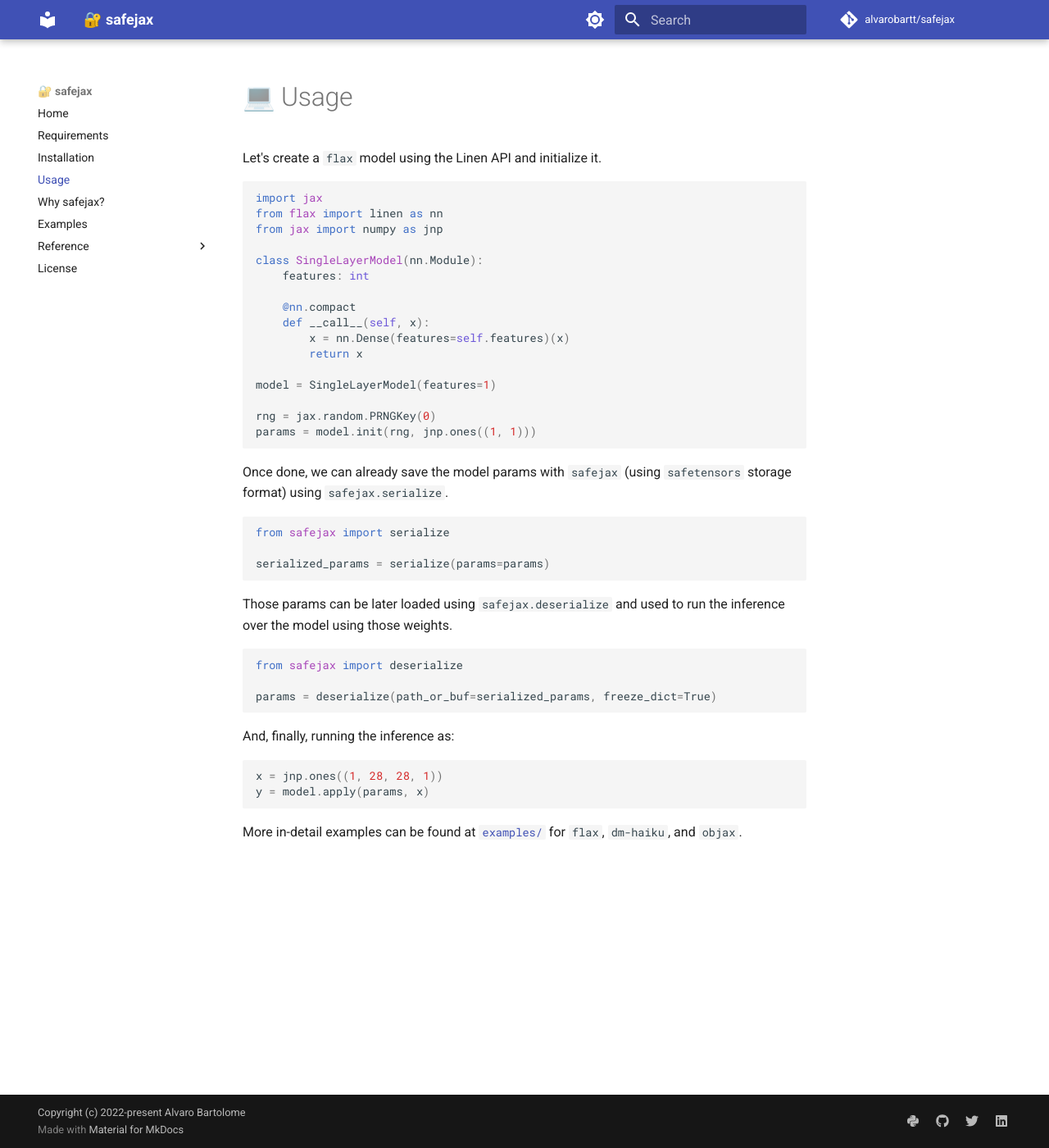
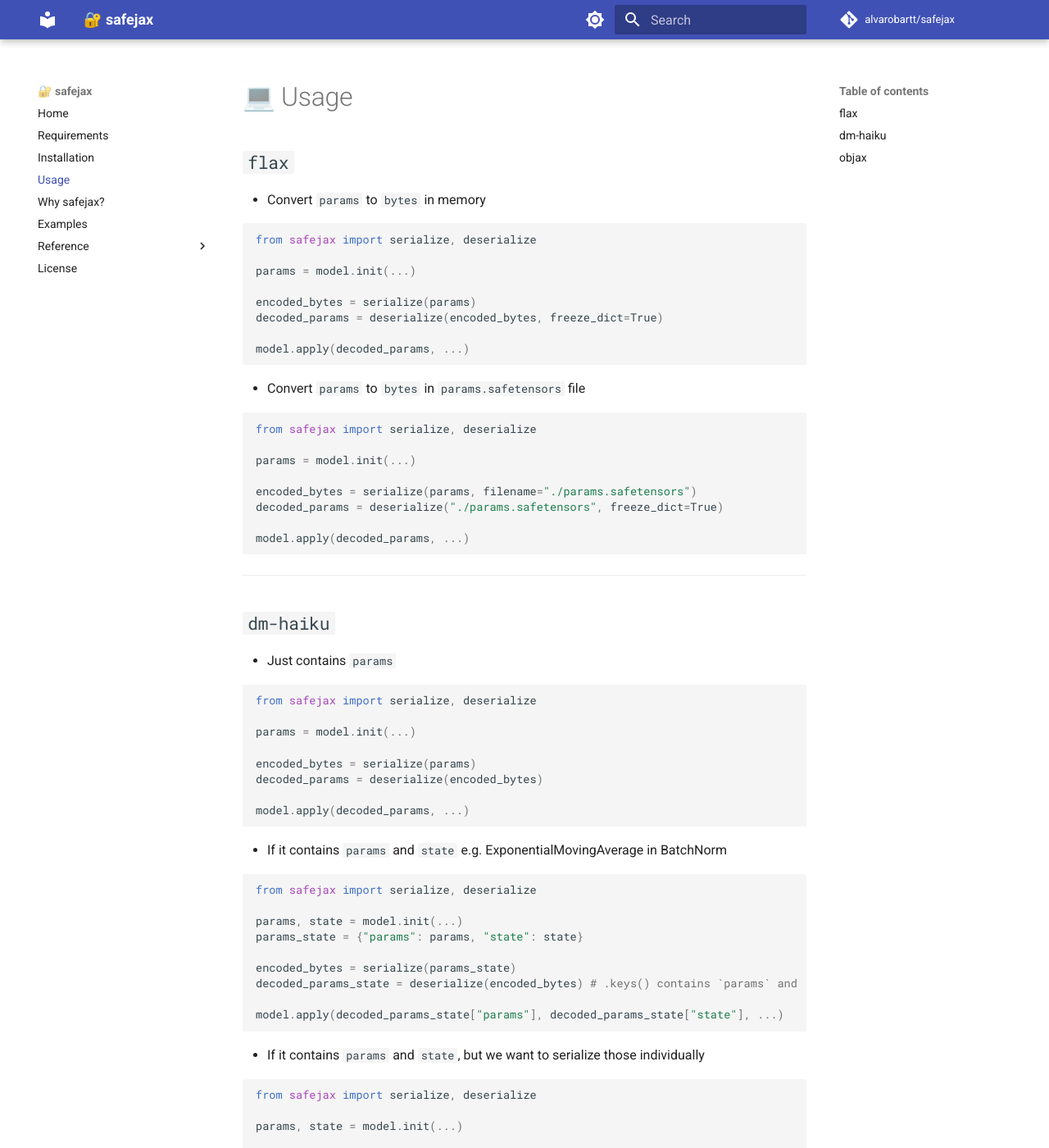
Before and after one commit to alvarobartt/safejax, an MkDocs documentation site: the page built from docs/usage.md, in a window 1280 px wide and 1400 px high. Shown: the whole window at 82% size. Built offline with MkDocs 1.6.1 and Material for MkDocs 9.7.7, drawn with Linux system fonts in a browser that asks for light colours; comment, search, counter and statistics services are not loaded; some of the changed text lies outside the part shown.

Commit message:
📝 Update `docs/usage.md`

````diff
--- a/docs/usage.md
+++ b/docs/usage.md
@@ -1,49 +1,120 @@
 # 💻 Usage
 
-Let's create a `flax` model using the Linen API and initialize it.
+## `flax`
 
-```python
-import jax
-from flax import linen as nn
-from jax import numpy as jnp
+* Convert `params` to `bytes` in memory
 
-class SingleLayerModel(nn.Module):
-    features: int
+  ```python
+  from safejax import serialize, deserialize
 
-    @nn.compact
-    def __call__(self, x):
-        x = nn.Dense(features=self.features)(x)
-        return x
+  params = model.init(...)
 
-model = SingleLayerModel(features=1)
+  encoded_bytes = serialize(params)
+  decoded_params = deserialize(encoded_bytes, freeze_dict=True)
 
-rng = jax.random.PRNGKey(0)
-params = model.init(rng, jnp.ones((1, 1)))
-```
+  model.apply(decoded_params, ...)
+  ```
 
-Once done, we can already save the model params with `safejax` (using `safetensors`
-storage format) using `safejax.serialize`.
+* Convert `params` to `bytes` in `params.safetensors` file
 
-```python
-from safejax import serialize
+  ```python
+  from safejax import serialize, deserialize
 
-serialized_params = serialize(params=params)
-```
+  params = model.init(...)
 
-Those params can be later loaded using `safejax.deserialize` and used
-to run the inference over the model using those weights.
+  encoded_bytes = serialize(params, filename="./params.safetensors")
+  decoded_params = deserialize("./params.safetensors", freeze_dict=True)
 
-```python
-from safejax import deserialize
+  model.apply(decoded_params, ...)
+  ```
 
-params = deserialize(path_or_buf=serialized_params, freeze_dict=True)
-```
+---
 
-And, finally, running the inference as:
+## `dm-haiku`
 
-```python
-x = jnp.ones((1, 28, 28, 1))
-y = model.apply(params, x)
-```
+* Just contains `params`
+
+  ```python
+  from safejax import serialize, deserialize
+
+  params = model.init(...)
+
+  encoded_bytes = serialize(params)
+  decoded_params = deserialize(encoded_bytes)
+
+  model.apply(decoded_params, ...)
+  ```
+
+* If it contains `params` and `state` e.g. ExponentialMovingAverage in BatchNorm
+
+  ```python
+  from safejax import serialize, deserialize
+
+  params, state = model.init(...)
+  params_state = {"params": params, "state": state}
+
+  encoded_bytes = serialize(params_state)
+  decoded_params_state = deserialize(encoded_bytes) # .keys() contains `params` and `state`
+
+  model.apply(decoded_params_state["params"], decoded_params_state["state"], ...)
+  ```
+
+* If it contains `params` and `state`, but we want to serialize those individually
+
+  ```python
+  from safejax import serialize, deserialize
+
+  params, state = model.init(...)
+
+  encoded_bytes = serialize(params)
+  decoded_params = deserialize(encoded_bytes)
+
+  encoded_bytes = serialize(state)
+  decoded_state = deserialize(encoded_bytes)
+
+  model.apply(decoded_params, decoded_state, ...)
+  ```
+
+---
+
+## `objax`
+
+* Convert `params` to `bytes` in memory, and convert back to `VarCollection`
+
+  ```python
+  from safejax import serialize, deserialize
+
+  params = model.vars()
+
+  encoded_bytes = serialize(params=params)
+  decoded_params = deserialize(
+    encoded_bytes, requires_unflattening=False, to_var_collection=True
+  )
+
+  for key, value in decoded_params.items():
+    if key in model.vars():
+      model.vars()[key].assign(value)
+
+  model(...)
+  ```
+
+* Convert `params` to `bytes` in `params.safetensors` file
+
+  ```python
+  from safejax import serialize, deserialize
+
+  params = model.vars()
+
+  encoded_bytes = serialize(params=params, filename="./params.safetensors")
+  decoded_params = deserialize("./params.safetensors", requires_unflattening=False)
+
+  for key, value in decoded_params.items():
+    if key in model.vars():
+      model.vars()[key].assign(value)
+
+  model(...)
+  ```
+
+---
 
 More in-detail examples can be found at [`examples/`](./examples) for `flax`, `dm-haiku`, and `objax`.
````
